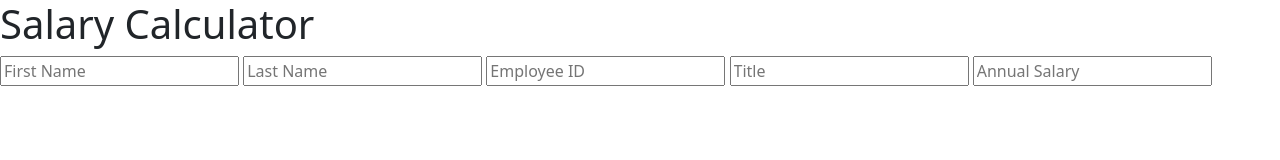
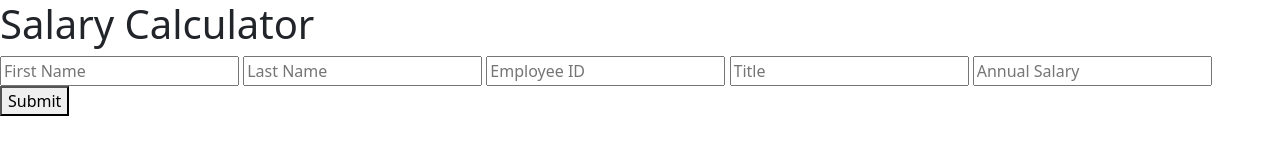
Before and after one commit to TerryOKeefe/jquery-salary-calculator, a plain HTML site: page index.html in a window 1280 px wide. Drawn offline with Linux system fonts and the light colour scheme.

Commit message:
created submit button

```diff
--- a/index.html
+++ b/index.html
@@ -21,6 +21,7 @@
         <input type="number" placeholder="Employee ID" id="employeeId">
         <input type="text" placeholder="Title" id="employeeTitle">
         <input type="number" placeholder="Annual Salary" id="annualSalary">
+        <button class="addButton" id="submit">Submit</button>
 
     </section>
 </body>
```
